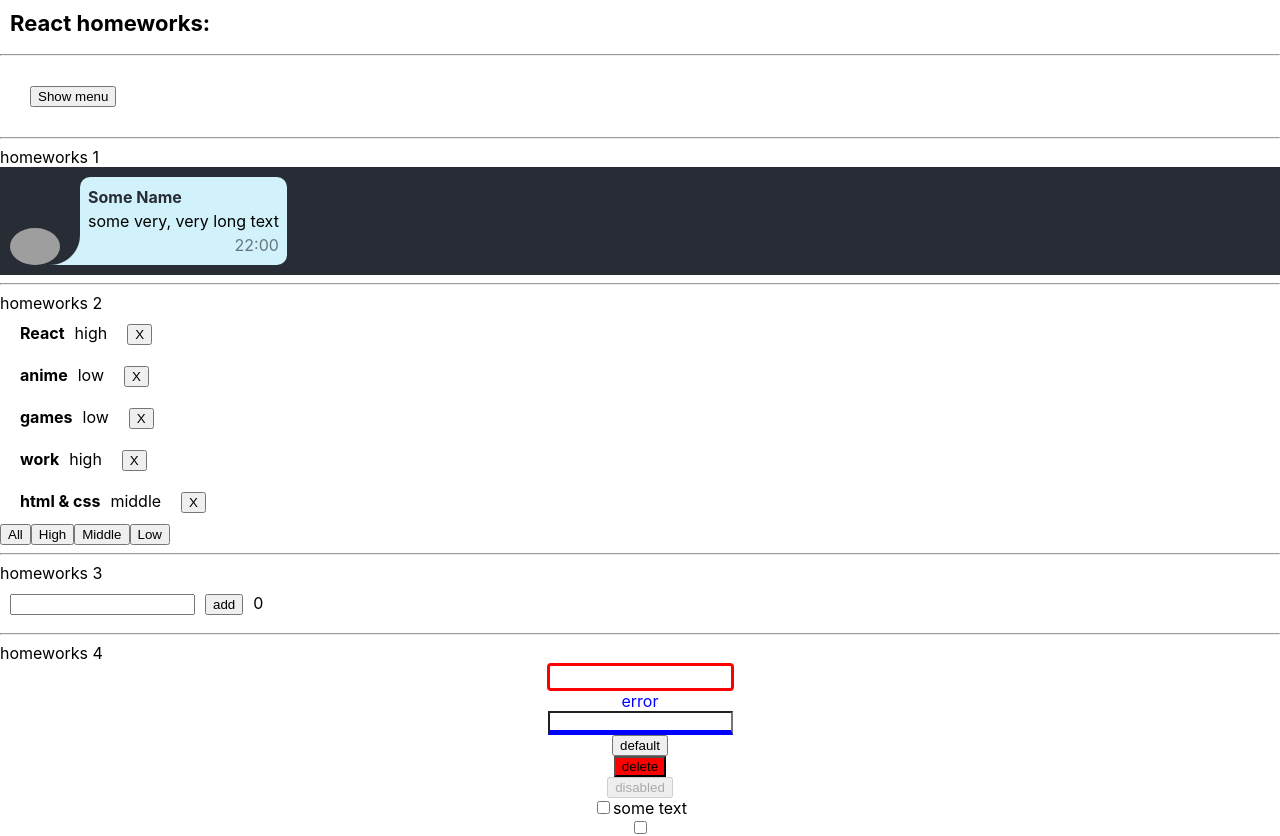
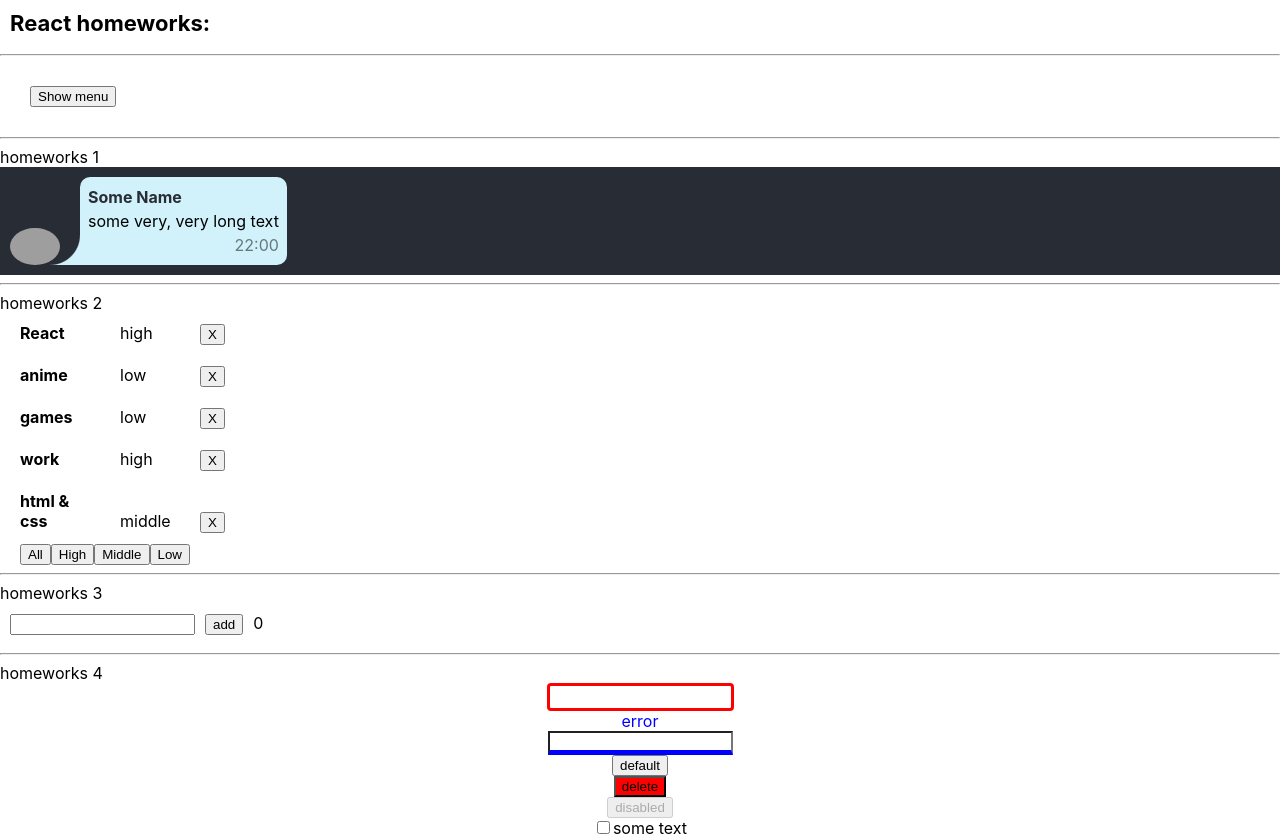
Before and after one commit to Mihancheggg/ignathomework, a React (Create React App) app: page /#/pre-junior in a window 1280 px wide. Shown: the top 836 px of the page. Built offline with nearby package versions, Linux system fonts and the light colour scheme; grey boxes are pictures that could not be loaded.

Commit message:
Task 7 done

```diff
--- a/src/p2-homeworks/h2/Affair.module.css
+++ b/src/p2-homeworks/h2/Affair.module.css
@@ -1,9 +1,17 @@
-.container{
+.container {
+    width: 250px;
     margin-left: 10px;
     padding: 10px;
 }
 
-.container span{
-    padding-left: 10px;
+.container b {
+    display: inline-block;
+    width: 80px;
+}
+
+.container span {
+    display: inline-block;
+    width: 60px;
+    padding-left: 20px;
     padding-right: 20px;
 }
--- a/src/p2-homeworks/h2/Affairs.module.css
+++ b/src/p2-homeworks/h2/Affairs.module.css
@@ -1,3 +1,7 @@
-.someClass {
+.container {
 
 }
+
+.buttonContainer{
+    margin-left: 20px;
+}
--- a/src/p2-homeworks/h2/Affairs.tsx
+++ b/src/p2-homeworks/h2/Affairs.tsx
@@ -1,6 +1,7 @@
 import React from 'react'
 import Affair from './Affair'
 import {AffairsType, AffairType, deleteAffair, FilterType} from './HW2'
+import styles from './Affairs.module.css'
 
 type AffairsPropsType = {
     data: AffairsType;
@@ -31,14 +32,16 @@ function Affairs(props: AffairsPropsType) {
     }
 
     return (
-        <div>
+        <div className={styles.container}>
 
             {mappedAffairs}
+            <div className={styles.buttonContainer}>
+                <button onClick={setAll}>All</button>
+                <button onClick={setHigh}>High</button>
+                <button onClick={setMiddle}>Middle</button>
+                <button onClick={setLow}>Low</button>
+            </div>
 
-            <button onClick={setAll}>All</button>
-            <button onClick={setHigh}>High</button>
-            <button onClick={setMiddle}>Middle</button>
-            <button onClick={setLow}>Low</button>
         </div>
     )
 }
--- a/src/p2-homeworks/h5-rrd-v6/pages/Junior.tsx
+++ b/src/p2-homeworks/h5-rrd-v6/pages/Junior.tsx
@@ -1,9 +1,11 @@
 import React from 'react';
+import HW6 from '../../h6/HW6';
+import HW7 from '../../h7/HW7';
 
 export const Junior = () => {
     return (
         <div>
-            Junior tasks
+            <HW7/>
         </div>
     );
 };
--- a/src/p2-homeworks/h5-rrd-v6/pages/PreJunior.tsx
+++ b/src/p2-homeworks/h5-rrd-v6/pages/PreJunior.tsx
@@ -13,7 +13,6 @@ function PreJunior() {
             <HW3/>
             <HW4/>
             <HW6/>
-
         </div>
     )
 }
--- a/src/p2-homeworks/h7/HW7.tsx
+++ b/src/p2-homeworks/h7/HW7.tsx
@@ -1,4 +1,4 @@
-import React, {useState} from 'react'
+import React, {ChangeEvent, ChangeEventHandler, useState} from 'react'
 import SuperSelect from './common/c5-SuperSelect/SuperSelect'
 import SuperRadio from './common/c6-SuperRadio/SuperRadio'
 
--- a/src/p2-homeworks/h7/common/c5-SuperSelect/SuperSelect.tsx
+++ b/src/p2-homeworks/h7/common/c5-SuperSelect/SuperSelect.tsx
@@ -3,8 +3,9 @@ import React, {SelectHTMLAttributes, DetailedHTMLProps, ChangeEvent} from 'react
 type DefaultSelectPropsType = DetailedHTMLProps<SelectHTMLAttributes<HTMLSelectElement>, HTMLSelectElement>
 
 type SuperSelectPropsType = DefaultSelectPropsType & {
-    options?: any[]
-    onChangeOption?: (option: any) => void
+    options?: string[]
+    onChangeOption?: (option: string) => void
+    onChange?: (e: ChangeEvent<HTMLSelectElement>)=> void
 }
 
 const SuperSelect: React.FC<SuperSelectPropsType> = (
@@ -14,10 +15,13 @@ const SuperSelect: React.FC<SuperSelectPropsType> = (
         ...restProps
     }
 ) => {
-    const mappedOptions: any[] = []; // map options with key
+    const mappedOptions = options ? options.map((el, index) => {
+        return (<option selected={restProps.value === el} key={index} value={el}>{el}</option>)
+    }) : []
 
     const onChangeCallback = (e: ChangeEvent<HTMLSelectElement>) => {
-        // onChange, onChangeOption
+        onChangeOption && onChangeOption(e.currentTarget.value)
+        onChange && onChange(e)
     }
 
     return (
--- a/src/p2-homeworks/h7/common/c6-SuperRadio/SuperRadio.tsx
+++ b/src/p2-homeworks/h7/common/c6-SuperRadio/SuperRadio.tsx
@@ -3,8 +3,8 @@ import React, {ChangeEvent, InputHTMLAttributes, DetailedHTMLProps} from 'react'
 type DefaultRadioPropsType = DetailedHTMLProps<InputHTMLAttributes<HTMLInputElement>, HTMLInputElement>
 
 type SuperRadioPropsType = DefaultRadioPropsType & {
-    options?: any[]
-    onChangeOption?: (option: any) => void
+    options?: string[]
+    onChangeOption?: (option: string) => void
 }
 
 const SuperRadio: React.FC<SuperRadioPropsType> = (
@@ -16,14 +16,20 @@ const SuperRadio: React.FC<SuperRadioPropsType> = (
     }
 ) => {
     const onChangeCallback = (e: ChangeEvent<HTMLInputElement>) => {
+        onChangeOption && onChangeOption(e.currentTarget.value)
+        onChange && onChange(e)
         // onChange, onChangeOption
     }
 
 
-    const mappedOptions: any[] = options ? options.map((o, i) => ( // map options with key
+    const mappedOptions = options ? options.map((o, i) => ( // map options with key
         <label key={name + '-' + i}>
             <input
                 type={'radio'}
+                name={name}
+                checked={o === value}
+                value={o}
+                onChange={onChangeCallback}
                 // name, checked, value, onChange
             />
             {o}
```
